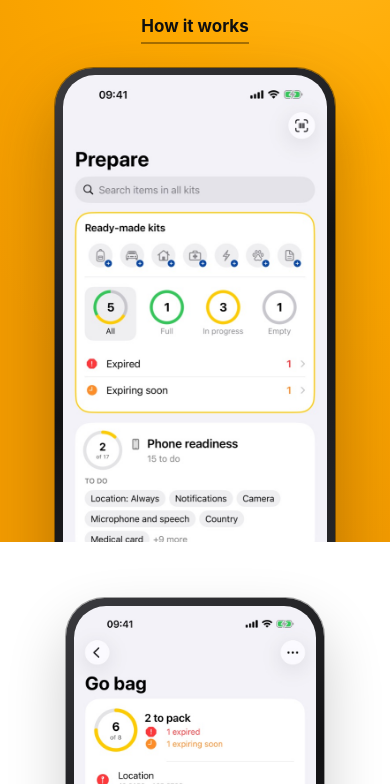
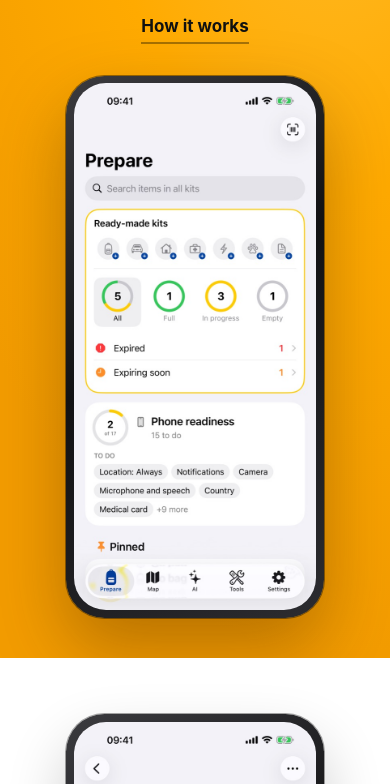
Before and after one commit to Ertenkelemin/talverik-site, a plain HTML site: page index.html in a window 390 px wide. Shown: the part 520-1304 px from the top of the page. Drawn offline with Linux system fonts and the light colour scheme.

Commit message:
Whole iPhone in the hero on every screen size

```diff
--- a/style.css
+++ b/style.css
@@ -23,10 +23,10 @@ nav a { text-decoration: none; font-weight: 550; font-size: .95rem; padding: .4r
 nav a:hover { background: rgba(0,0,0,.05); color: var(--ink); }
 nav a[aria-current="page"] { background: var(--ink); color: #fff; }
 
-/* Hero: text left, the iPhone right, its lower part running off the yellow */
+/* Hero: text left, the whole iPhone right (owner: a cut-off phone looks broken) */
 .hero { background: radial-gradient(120% 90% at 85% 10%, var(--yellow-2) 0%, var(--yellow) 55%, #f39c00 100%); overflow: hidden; }
-.hero-grid { display: grid; grid-template-columns: 1.1fr .9fr; align-items: end; gap: clamp(1.5rem, 5vw, 4rem); padding-top: clamp(2.5rem, 7vw, 5.5rem); }
-.hero-text { padding-bottom: clamp(2.5rem, 7vw, 6rem); align-self: center; }
+.hero-grid { display: grid; grid-template-columns: 1.15fr .85fr; align-items: center; gap: clamp(1.5rem, 5vw, 4rem); padding-block: clamp(2.5rem, 6vw, 4.5rem); }
+.hero-text { align-self: center; }
 .eyebrow { display: inline-block; font-weight: 700; font-size: .9rem; letter-spacing: .02em; text-transform: uppercase; color: rgba(0,0,0,.6); margin: 0 0 .9rem; }
 h1 { font-size: clamp(2.6rem, 6.4vw, 4.6rem); line-height: 1.02; letter-spacing: -.04em; font-weight: 820; margin: 0 0 1.2rem; text-wrap: balance; }
 h1 em, h2 em { font-style: normal; background: var(--ink); color: var(--yellow); padding: 0 .18em .04em; border-radius: .18em; -webkit-box-decoration-break: clone; box-decoration-break: clone; }
@@ -39,7 +39,7 @@ h1 em, h2 em { font-style: normal; background: var(--ink); color: var(--yellow);
 .button img { width: 1.4rem; height: 1.4rem; border-radius: .32rem; }
 .link { font-weight: 650; text-decoration: none; border-bottom: 2px solid rgba(0,0,0,.35); padding-bottom: .1rem; }
 .link:hover { border-color: var(--ink); }
-.hero-phone { justify-self: center; width: min(100%, 21rem); margin-bottom: -12%; }
+.hero-phone { justify-self: center; width: min(100%, 19rem); }
 
 /* iPhone frame drawn in CSS around a real screenshot */
 .device { position: relative; border-radius: 3.1rem; padding: .62rem; background: linear-gradient(145deg, #3b3b3f, #121214 45%, #2c2c30); box-shadow: 0 0 0 1px rgba(0,0,0,.4), 0 30px 70px rgba(70,35,0,.35); }
@@ -100,10 +100,9 @@ footer p { margin: 0; }
 /* Tablets and phones */
 @media (max-width: 56rem) {
   .hero-grid { grid-template-columns: 1fr; text-align: center; }
-  .hero-text { padding-bottom: 0; }
   .lead { margin-inline: auto; }
   .chips, .cta { justify-content: center; }
-  .hero-phone { width: min(78%, 19rem); margin-bottom: -32%; }
+  .hero-phone { width: min(72%, 17rem); margin-top: .5rem; }
   .feature-grid, .feature:nth-of-type(odd) .feature-grid { grid-template-columns: 1fr; text-align: center; }
   .feature:nth-of-type(odd) .device { order: 0; }
   .feature .device { width: min(72%, 17rem); }
```
